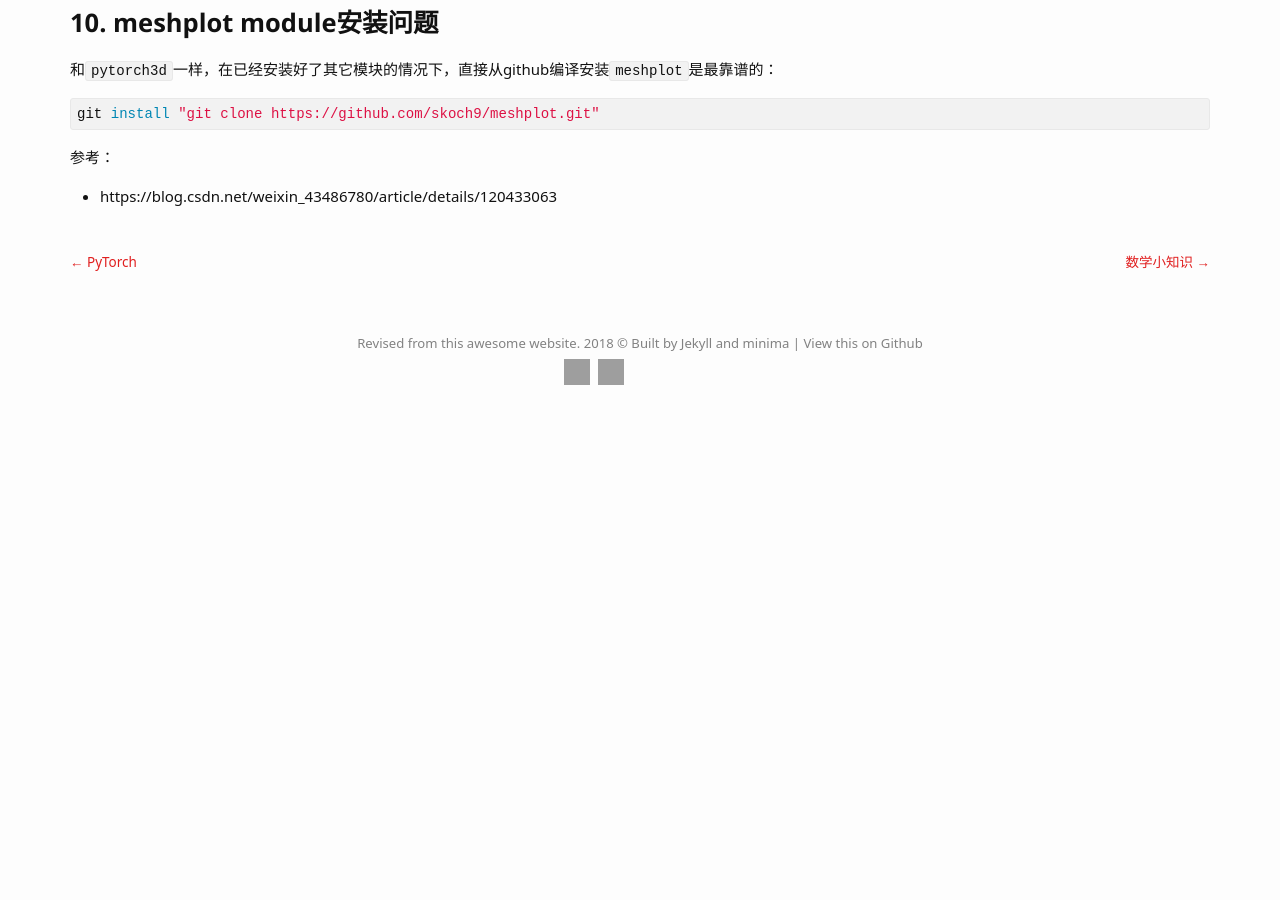
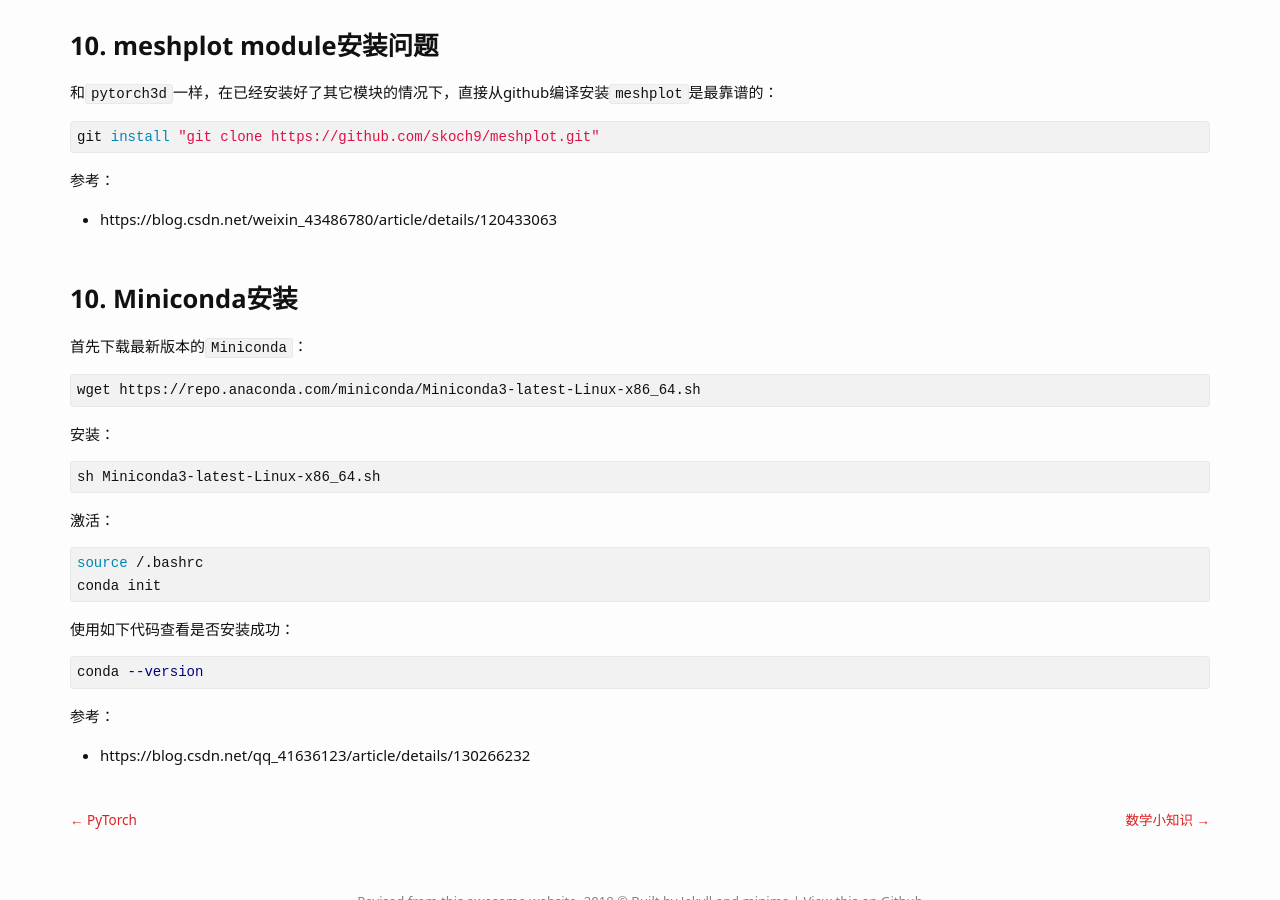
Before and after one commit to Wei-kang-Wang/tech-log, a Jekyll site: the page built from _posts/2022-01-01-installation of various systems, environments and platforms.md, in a window 1280 px wide and 900 px high, scrolled down 66499 px. Built offline with Jekyll 4.4.1, drawn with Linux system fonts in a browser that asks for light colours; some web fonts are replaced; formulas are drawn with MathJax 3; before the commit the page ends 66904 px from its top, so only the background shows below that; grey boxes are pictures that could not be loaded.

Commit message:
Update 2022-01-01-installation of various systems, environments and platforms.md

````diff
--- a/_posts/2022-01-01-installation of various systems, environments and platforms.md
+++ b/_posts/2022-01-01-installation of various systems, environments and platforms.md
@@ -2807,3 +2807,34 @@ git install "git clone https://github.com/skoch9/meshplot.git"
 
 参考：
 * https://blog.csdn.net/weixin_43486780/article/details/120433063
+
+
+## 10. Miniconda安装
+
+首先下载最新版本的`Miniconda`：
+
+```bash
+wget https://repo.anaconda.com/miniconda/Miniconda3-latest-Linux-x86_64.sh
+```
+
+安装：
+
+```bash
+sh Miniconda3-latest-Linux-x86_64.sh
+```
+
+激活：
+
+```bash
+source /.bashrc
+conda init
+```
+
+使用如下代码查看是否安装成功：
+
+```bash
+conda --version
+```
+
+参考：
+* https://blog.csdn.net/qq_41636123/article/details/130266232
````
